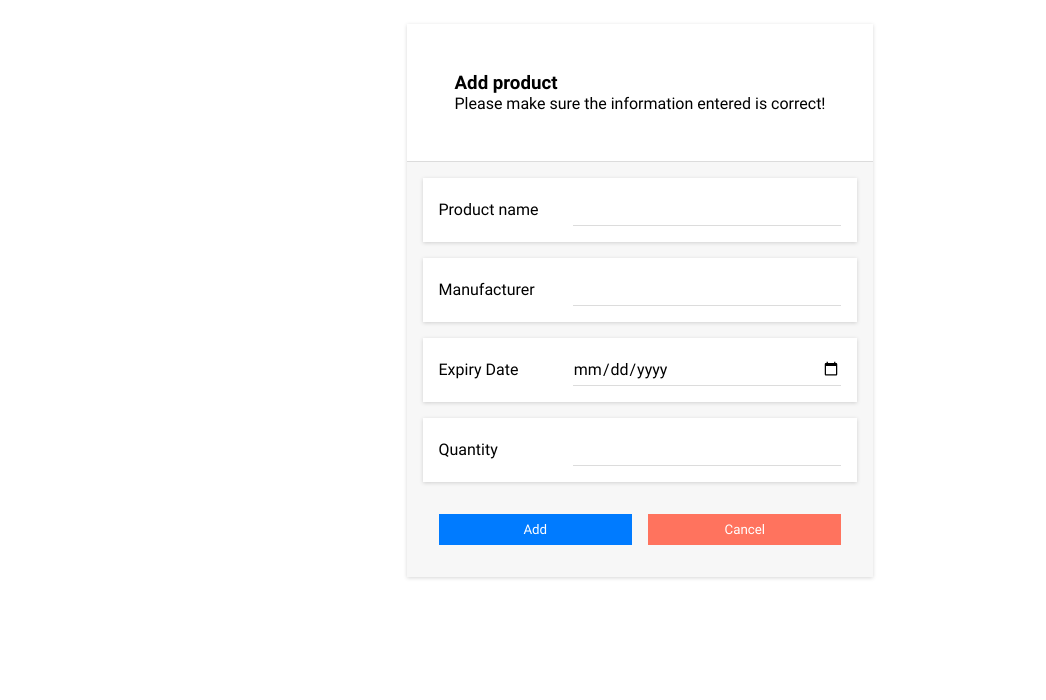
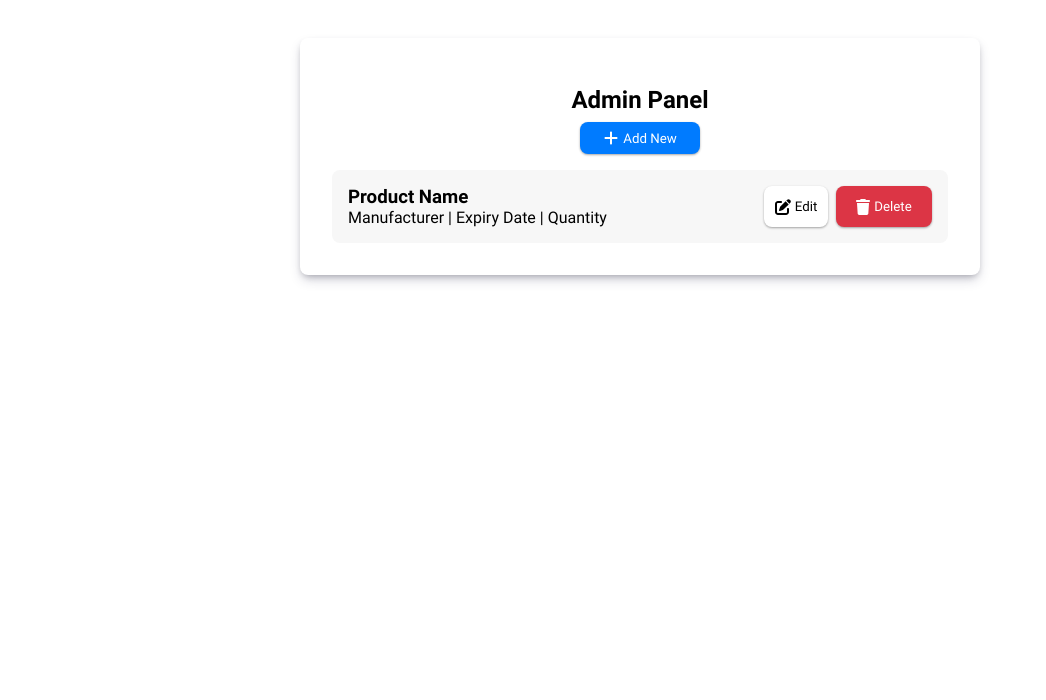
Before and after one commit to nomech/S2_Pharmacy_library, a website built with Vite: page index.html in a window 1280 px wide. Shown: the part 100-800 px from the top of the page, without its empty margins (0-1046 px from the left). Built offline with nearby package versions, Linux system fonts and the light colour scheme.

Commit message:
Add card component, add confirm component

```diff
--- a/index.html
+++ b/index.html
@@ -7,9 +7,11 @@
   <link rel="stylesheet" href="/src/css/fonts.css" />
   <link rel="stylesheet" href="/src/css/reset.css" />
   <link rel="stylesheet" href="/src/css/variables.css" />
-  <link rel="stylesheet" href="/src/css/styles.css" />
+  <link rel="stylesheet" href="/src/css/style.css" />
+  <link rel="stylesheet" href="/src/css/button.css" />
   <link rel="stylesheet" href="/src/css/form.css" />
-  <link rel="stylesheet" href="/src/css/button.css" />
+  <link rel="stylesheet" href="/src/css/card.css" />
+  <link rel="stylesheet" href="/src/css/confirm.css" />
 
   <meta name="viewport" content="width=device-width, initial-scale=1.0" />
   <title>Vite App</title>
@@ -17,23 +19,37 @@
 
 <body>
   <header>
-    <h1>NoMech Pharmaceuticals Admin Panel</h1>
+    <h1 class="title">NoMech Pharmaceuticals Admin Panel</h1>
   </header>
   <main>
-    <h1 class="title"></h1>
     <section class="panel">
       <h2 class="panel__title">Admin Panel</h2>
       <!-- Add will reveal form modal -->
-      <button class="button button--add">Add New</button>
+      <button class="button button--add"><img src="./src/assets/icons/add.svg">Add New</button>
     </section>
 
     <section class="data">
       <!-- Data will be populated here -->
+      <div class="data__card card">
+        <div class="card__data-group">
+          <div class="card__header">
+            <h3 class="card__title">Product Name</h3>
+          </div>
+          <div class="card__footer">
+            <p class="card__manufacturer">Manufacturer | Expiry Date | Quantity</p>
+          </div>
+        </div>
+        <div class="card__button-group">
+          <button class="button button--edit button--card"><img src="./src/assets/icons/edit.svg">Edit</button>
+          <button class="button button--delete button--card"><img src="./src/assets/icons/delete.svg">Delete</button>
+        </div>
+
+      </div>
     </section>
   </main>
   <footer></footer>
   <!-- Modals -->
-  <div class="form__modal">
+  <div class="form-modal">
     <div class="form__modal-content">
       <div class="form__modal-header">
         <h3>Add product</h3>
@@ -57,11 +73,24 @@
           <input class="form__input" type="number" id="quantity" name="quantity" />
         </div>
         <div class="form__group">
-          <button class="button button--add">Add</button>
-          <button class="button button--cancel">Cancel</button>
+          <button class="button button--add button--form"> <img src="./src/assets/icons/add.svg" alt="">Add</button>
+          <button class="button button--cancel button--form"><img src="./src/assets/icons/exit.svg"
+              alt="">Cancel</button>
         </div>
       </form>
     </div>
+  </div>
+  <div class="confirm-modal confirm-modal--delete">
+    <div class="confirm__content">
+      <h3>Are you sure you want to delete this product?</h3>
+      <div class="confirm__button-group">
+        <button class="button button--delete button--confirm"><img src="./src/assets/icons/delete.svg"
+            alt="">Delete</button>
+        <button class="button button--add button--confirm"> <img src="./src/assets/icons/exit.svg"
+            alt="">Cancel</button>
+      </div>
+    </div>
+
   </div>
   <!--script type="module" src="/src/main.js"></script-->
 </body>
--- a/src/css/button.css
+++ b/src/css/button.css
@@ -1,6 +1,18 @@
 .button {
+  display: flex;
+  justify-content: center;
+  align-items: center;
+  gap: 4px;
   padding: var(--xsmall);
+  border-radius: 8px;
+  width: 120px;
   border: none;
+  box-shadow: rgba(0, 0, 0, 0.12) 0px 1px 3px, rgba(0, 0, 0, 0.24) 0px 1px 2px;
+}
+
+.button--form {
+  width: unset;
+  border-radius: unset;
 }
 
 .button:hover {
@@ -11,16 +23,59 @@
   background-color: var(--button-primary);
   color: var(--text-primary);
 }
+
 .button--add:hover {
   background-color: var(--button-primary-hover);
+}
+
+.button--add:active {
+  background-color: var(--button-primary);
 }
 
 .button--cancel:hover {
   background-color: var(--button-secondary-hover);
 }
 
+.button--cancel:active {
+  background-color: var(--button-secondary);
+}
 
 .button--cancel {
   background-color: var(--button-secondary);
   color: var(--text-primary);
 }
+
+.button--card {
+  width: 64px;
+}
+.button--delete {
+  background-color: var(--button-delete);
+  color: var(--text-primary);
+  padding: 0 var(--large);
+}
+
+.button--delete:hover {
+  background-color: var(--button-delete-hover);
+}
+
+.button--delete:active {
+  background-color: var(--button-delete);
+}
+
+.button--edit {
+  background-color: var(--button-edit);
+  color: var(--text-secondary);
+}
+
+.button--edit:hover {
+  background-color: var(--button-edit-hover);
+}
+
+.button--edit:active {
+  background-color: var(--button-edit);
+}
+
+.button img {
+  width: 16px;
+  height: 16px;
+}
--- /dev/null
+++ b/src/css/card.css
@@ -0,0 +1,14 @@
+.card {
+  display: flex;
+  justify-content: space-between;
+  align-items: stretch;
+  padding: var(--small);
+  background-color: var(--secondary-background);
+  border-radius: 8px;
+  width: 100%;
+}
+
+.card__button-group {
+  display: flex;
+  gap: var(--xsmall);
+}
--- /dev/null
+++ b/src/css/confirm.css
@@ -0,0 +1,27 @@
+.confirm-modal {
+  width: 100%;
+  height: 100%;
+  display: none;
+  /* display: flex; */
+  flex-direction: column;
+  justify-content: center;
+  align-items: center;
+  position: fixed;
+  top: 0;
+  left: 0;
+  z-index: 1000;
+  background-color: #00000060;
+}
+
+.confirm__content {
+  display: flex;
+  flex-direction: column;
+  gap: var(--small);
+  padding: var(--small);
+  background-color: #f7f7f7;
+}
+
+.confirm__button-group {
+  display: flex;
+  gap: var(--xsmall);
+}
--- a/src/css/form.css
+++ b/src/css/form.css
@@ -1,8 +1,8 @@
-.form__modal {
+.form-modal {
   width: 100%;
   height: 100%;
   display: none;
-  display: flex;
+  /* display: flex; */
   flex-direction: column;
   justify-content: center;
   align-items: center;
@@ -10,6 +10,7 @@
   top: 0;
   left: 0;
   z-index: 1000;
+  background-color: #00000060;
 }
 
 .form__modal-content {
--- a/src/css/style.css
+++ b/src/css/style.css
@@ -0,0 +1,29 @@
+main {
+  display: flex;
+  flex-direction: column;
+  justify-content: center;
+  align-items: center;
+  margin: 100px 300px;
+  padding: var(--medium);
+  box-shadow: rgba(50, 50, 93, 0.25) 0px 6px 12px -2px,
+    rgba(0, 0, 0, 0.3) 0px 3px 7px -3px;
+  border-radius: 8px;
+}
+
+.panel {
+  width: 100%;
+  display: flex;
+  flex-direction: column;
+  justify-content: center;
+  align-items: center;
+  padding: var(--small);
+  gap: var(--xsmall);
+}
+
+.data {
+  display: flex;
+  flex-direction: column;
+  justify-content: center;
+  align-items: center;
+  width: 100%;
+}
--- a/src/css/variables.css
+++ b/src/css/variables.css
@@ -7,8 +7,16 @@
   --button-primary: #007bff;
   --button-primary-hover: #4d9bee;
 
+
   --button-secondary: #ff735e;
   --button-secondary-hover: #f48b7b;
+
+  --button-edit: #ffffff;
+  --button-edit-hover: #efeded;
+
+  --button-delete: #dc3545;
+  --button-delete-hover: #e4606d;
+
 
   --text-primary: #ffffff;
   --text-secondary: #000000;
```
Also changed, not shown: src/assets/icons/add.svg (added), src/assets/icons/delete.svg (added), src/assets/icons/edit.svg (added), src/assets/icons/exit.svg (added).
